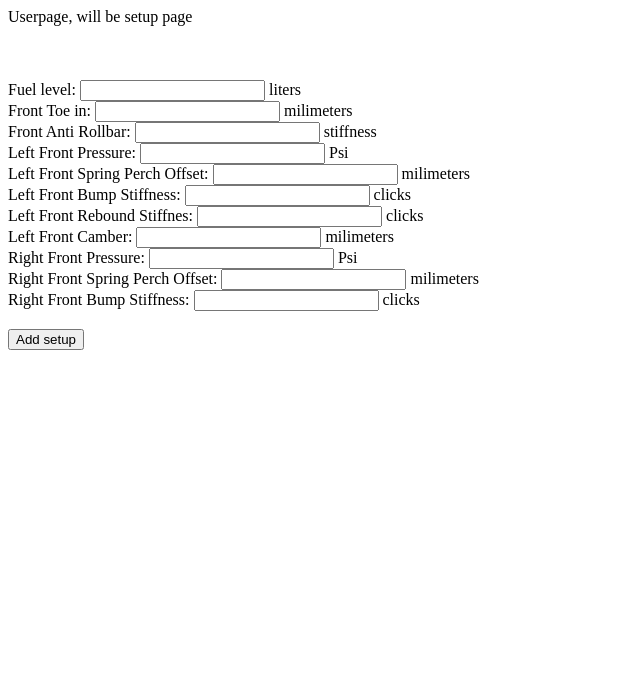
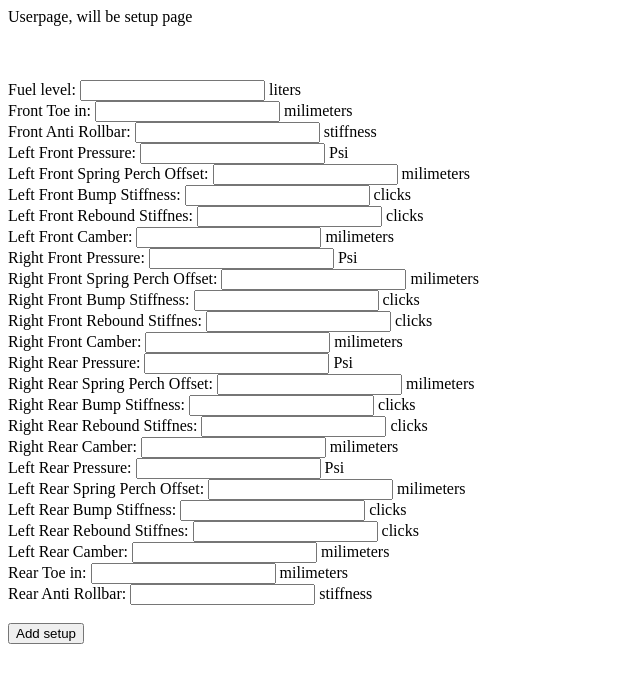
Before and after one commit to LRAB1/IracingProject, a PHP site: page /userpage.php in a window 1280 px wide. Shown: the top 683 px of the page, without its empty margins (0-640 px from the left). Run offline with PHP 8.4, Linux system fonts and the light colour scheme; the visitor is signed in with stand-in values (Sample User, id 1); a stand-in replaces the project's code that opens the database connection.

Commit message:
useable page

```diff
--- a/userpage.php
+++ b/userpage.php
@@ -17,6 +17,20 @@ echo 'Userpage, will be setup page';
     $LF_Camber =                '';
     $RF_SpringPerch =           '';
     $RF_BumpStiffness =         '';
+    $RF_ReboundStiffness =      '';
+    $RF_Camber =                '';
+    $RR_Pressure =              '';
+    $RR_SpringPerch =           '';
+    $RR_BumpStiffness =         '';
+    $RR_ReboundStiffness =      '';
+    $RR_Camber =                '';
+    $LR_Pressure =              '';
+    $LR_SpringPerch =           '';
+    $LR_BumpStiffness =         '';
+    $LR_ReboundStiffnes =       '';
+    $LR_Camber =                '';
+    $Rear_toe =                 '';
+    $Rear_ARB =                 '';
 
     if (isset($_POST['add'])) {
         $ok = true;
@@ -64,12 +78,69 @@ echo 'Userpage, will be setup page';
             $ok = false;
                 } else { $RF_BumpStiffness = $_POST['RF_BumpStiffness'];
         };
+        if (!isset($_POST['RF_ReboundStiffness']) || $_POST['RF_ReboundStiffness'] === '') {
+            $ok = false;
+                } else { $RF_ReboundStiffness = $_POST['RF_ReboundStiffness'];
+        };
+        if (!isset($_POST['RF_Camber']) || $_POST['RF_Camber'] === '') {
+            $ok = false;
+                } else { $RF_Camber = $_POST['RF_Camber'];
+        };
+        if (!isset($_POST['RR_Pressure']) || $_POST['RR_Pressure'] === '') {
+            $ok = false;
+                } else { $RR_Pressure = $_POST['RR_Pressure'];
+        };
+        if (!isset($_POST['RR_SpringPerch']) || $_POST['RR_SpringPerch'] === '') {
+            $ok = false;
+                } else { $RR_SpringPerch = $_POST['RR_SpringPerch'];
+        };
+        if (!isset($_POST['RR_BumpStiffness']) || $_POST['RR_BumpStiffness'] === '') {
+            $ok = false;
+                } else { $RR_BumpStiffness = $_POST['RR_BumpStiffness'];
+        };
+        if (!isset($_POST['RR_ReboundStiffness']) || $_POST['RR_ReboundStiffness'] === '') {
+            $ok = false;
+                } else { $RR_ReboundStiffness = $_POST['RR_ReboundStiffness'];
+        };
+        if (!isset($_POST['RR_Camber']) || $_POST['RR_Camber'] === '') {
+            $ok = false;
+                } else { $RR_Camber = $_POST['RR_Camber'];
+        };
+        if (!isset($_POST['LR_Pressure']) || $_POST['LR_Pressure'] === '') {
+            $ok = false;
+                } else { $LR_Pressure = $_POST['LR_Pressure'];
+        };
+        if (!isset($_POST['LR_SpringPerch']) || $_POST['LR_SpringPerch'] === '') {
+            $ok = false;
+                } else { $LR_SpringPerch = $_POST['LR_SpringPerch'];
+        };
+        if (!isset($_POST['LR_BumpStiffness']) || $_POST['LR_BumpStiffness'] === '') {
+            $ok = false;
+                } else { $LR_BumpStiffness = $_POST['LR_BumpStiffness'];
+        };
+        if (!isset($_POST['LR_ReboundStiffnes']) || $_POST['LR_ReboundStiffnes'] === '') {
+            $ok = false;
+                } else { $LR_ReboundStiffnes = $_POST['LR_ReboundStiffnes'];
+        };
+        if (!isset($_POST['LR_Camber']) || $_POST['LR_Camber'] === '') {
+            $ok = false;
+                } else { $LR_Camber = $_POST['LR_Camber'];
+        };
+        if (!isset($_POST['Rear_toe']) || $_POST['Rear_toe'] === '') {
+            $ok = false;
+                } else { $Rear_toe = $_POST['Rear_toe'];
+        };
+        if (!isset($_POST['Rear_ARB']) || $_POST['Rear_ARB'] === '') {
+            $ok = false;
+                } else { $Rear_ARB = $_POST['Rear_ARB'];
+        };
         if ($ok) {
             //database go brrrrrr
             $db = new mysqli (MYSQL_HOST, MYSQL_USER, MYSQL_PASSWORD, MYSQL_CARDATABASE);
             $sql = sprintf(
-                "INSERT INTO mx5globaldev (LF_pressure, RF_pressure, LF_SpringPerchOffset, FuelLevel, Front_Toe, Front_ARB, LF_Bumpstiffness, LF_ReboundStiffness, LF_Camber, RF_SpringPerch, RF_BumpStiffness)
-                    VALUES ('%s', '%s', '%s', '%s', '%s', '%s', '%s', '%s', '%s', '%s', '%s')",
+                "INSERT INTO mx5globaldev (LF_pressure, RF_pressure, LF_SpringPerchOffset, FuelLevel, Front_Toe, Front_ARB, LF_Bumpstiffness, LF_ReboundStiffness, LF_Camber, RF_SpringPerch, RF_BumpStiffness, RF_ReboundStiffness,
+                    RF_Camber, RR_Pressure, RR_SpringPerch, RR_BumpStiffness, RR_ReboundStiffness, RR_Camber, LR_Pressure, LR_SpringPerch, LR_BumpStiffness, LR_ReboundStiffnes, LR_Camber, Rear_toe, Rear_ARB)
+                    VALUES ('%s', '%s', '%s', '%s', '%s', '%s', '%s', '%s', '%s', '%s', '%s', '%s', '%s', '%s', '%s', '%s', '%s', '%s', '%s', '%s', '%s', '%s', '%s', '%s', '%s')",
             $db->real_escape_string($LF_Pressure),
             $db->real_escape_string($LF_Pressure),
             $db->real_escape_string($LF_SpringPerchOffset),
@@ -81,6 +152,20 @@ echo 'Userpage, will be setup page';
             $db->real_escape_string($LF_Camber),
             $db->real_escape_string($RF_SpringPerch),
             $db->real_escape_string($RF_BumpStiffness),
+            $db->real_escape_string($RF_ReboundStiffness),
+            $db->real_escape_string($RF_Camber),
+            $db->real_escape_string($RR_Pressure),
+            $db->real_escape_string($RR_SpringPerch),
+            $db->real_escape_string($RR_BumpStiffness),
+            $db->real_escape_string($RR_ReboundStiffness),
+            $db->real_escape_string($RR_Camber),
+            $db->real_escape_string($LR_Pressure),
+            $db->real_escape_string($LR_SpringPerch),
+            $db->real_escape_string($LR_BumpStiffness),
+            $db->real_escape_string($LR_ReboundStiffnes),
+            $db->real_escape_string($LR_Camber),
+            $db->real_escape_string($Rear_toe),
+            $db->real_escape_string($Rear_ARB),
             );
         $db->query($sql);
         echo '<p>Data added.</p>';
@@ -97,31 +182,31 @@ echo 'Userpage, will be setup page';
 <form
     action=""
     method="post">
-    Fuel level: <input type="text"name="FuelLevel"> liters<br>
-    Front Toe in: <input type="text"name="Front_Toe"> milimeters<br>
+    Fuel level: <input type="number"name="FuelLevel"> liters<br>
+    Front Toe in: <input type="number"name="Front_Toe"> milimeters<br>
     Front Anti Rollbar: <input type="text"name="Front_ARB"> stiffness<br>
-    Left Front Pressure: <input type= "text" name= "LF_Pressure"> Psi<br>
-    Left Front Spring Perch Offset: <input type="text"name="LF_SpringPerchOffset"> milimeters<br>
-    Left Front Bump Stiffness: <input type="text"name="LF_Bumpstiffness"> clicks<br>
-    Left Front Rebound Stiffnes: <input type="text"name="LF_ReboundStiffness"> clicks<br>
-    Left Front Camber: <input type="text"name="LF_Camber"> milimeters<br>
-    Right Front Pressure: <input type="text"name="RF_Pressure"> Psi<br>
-    Right Front Spring Perch Offset: <input type="text"name="RF_SpringPerch"> milimeters<br>
-    Right Front Bump Stiffness: <input type="text"name="RF_BumpStiffness"> clicks<br>
-    <!-- Right Front Rebound Stiffnes: <input type="text"name="RF_ReboundStiffness"> clicks<br>
-    Right Front Camber: <input type="text"name="RF_Camber"> milimeters<br>
-    Right Rear Pressure: <input type="text"name="RR_Pressure"> Psi<br>
-    Right Rear Spring Perch Offset: <input type="text"name="RR_SpringPerch"> milimeters<br>
-    Right Rear Bump Stiffness: <input type="text"name="RR_BumpStiffness"> clicks<br>
-    Right Rear Rebound Stiffnes: <input type="text"name="RR_ReboundStiffness"> clicks<br>
-    Right Rear Camber: <input type="text"name="RR_Camber"> milimeters<br>
-    Left Rear Pressure: <input type="text"name="LR_Pressure"> Psi<br>
-    Left Rear Spring Perch Offset: <input type="text"name="LR_SpringPerch"> milimeters<br>
-    Left Rear Bump Stiffness: <input type="text"name="LR_BumpStiffness"> clicks<br>
-    Left Rear Rebound Stiffnes: <input type="text"name="LR_ReboundStiffnes"> clicks<br>
-    Left Rear Camber: <input type="text"name="LR_Camber"> milimeters<br>
-    Rear Toe in: <input type="text"name="Rear_toe"> milimeters<br>
-    Rear Anti Rollbar: <input type="text"name="Rear_ARB"> stiffness<br> -->
+    Left Front Pressure: <input type= "number" name= "LF_Pressure"> Psi<br>
+    Left Front Spring Perch Offset: <input type="number"name="LF_SpringPerchOffset"> milimeters<br>
+    Left Front Bump Stiffness: <input type="number"name="LF_Bumpstiffness"> clicks<br>
+    Left Front Rebound Stiffnes: <input type="number"name="LF_ReboundStiffness"> clicks<br>
+    Left Front Camber: <input type="number"name="LF_Camber"> milimeters<br>
+    Right Front Pressure: <input type="number"name="RF_Pressure"> Psi<br>
+    Right Front Spring Perch Offset: <input type="number"name="RF_SpringPerch"> milimeters<br>
+    Right Front Bump Stiffness: <input type="number"name="RF_BumpStiffness"> clicks<br>
+    Right Front Rebound Stiffnes: <input type="number"name="RF_ReboundStiffness"> clicks<br>
+    Right Front Camber: <input type="text"name="number"> milimeters<br>
+    Right Rear Pressure: <input type="text"name="number"> Psi<br>
+    Right Rear Spring Perch Offset: <input type="number"name="RR_SpringPerch"> milimeters<br>
+    Right Rear Bump Stiffness: <input type="number"name="RR_BumpStiffness"> clicks<br>
+    Right Rear Rebound Stiffnes: <input type="number"name="RR_ReboundStiffness"> clicks<br>
+    Right Rear Camber: <input type="number"name="RR_Camber"> milimeters<br>
+    Left Rear Pressure: <input type="number"name="LR_Pressure"> Psi<br>
+    Left Rear Spring Perch Offset: <input type="number"name="LR_SpringPerch"> milimeters<br>
+    Left Rear Bump Stiffness: <input type="number"name="LR_BumpStiffness"> clicks<br>
+    Left Rear Rebound Stiffnes: <input type="number"name="LR_ReboundStiffnes"> clicks<br>
+    Left Rear Camber: <input type="number"name="LR_Camber"> milimeters<br>
+    Rear Toe in: <input type="number"name="Rear_toe"> milimeters<br>
+    Rear Anti Rollbar: <input type="text"name="Rear_ARB"> stiffness<br>
 </select><br>
 <input type="submit" name="add" value="Add setup"><br>
 </form>
```
